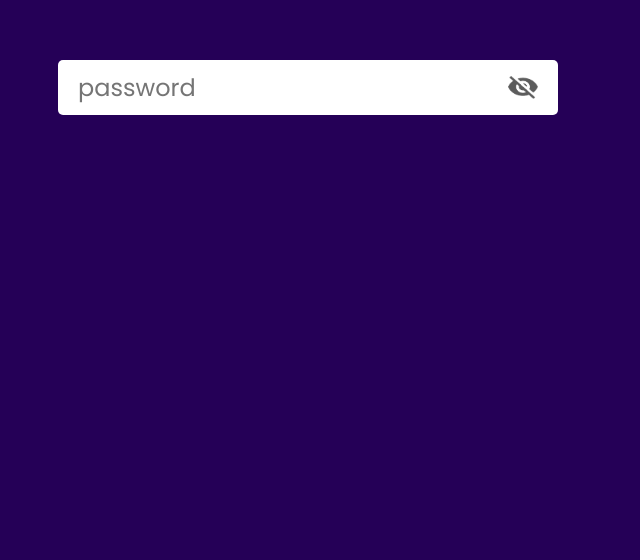
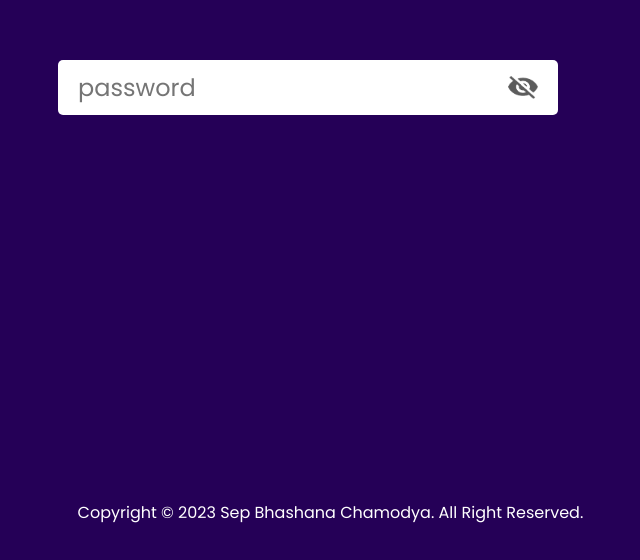
Before and after one commit to bhashana99/password-visible, a plain HTML site: page index.html in a window 1280 px wide. Shown: the part 240-800 px from the top of the page, without its empty margins (332-972 px from the left). Drawn offline with Linux system fonts and the light colour scheme.

Commit message:
add footer

```diff
--- a/index.html
+++ b/index.html
@@ -12,6 +12,10 @@
         <input type="password" name="" id="password" placeholder="password">
         <img src="./images/eye-close.png" alt="" id="eyeicon">
     </div>
+    <footer>
+        <p>Copyright &#169; 2023 Sep  Bhashana Chamodya. All Right Reserved. </p>
+    </footer>
+
 
 
     <script>
--- a/style.css
+++ b/style.css
@@ -22,6 +22,7 @@ body{
     -o-border-radius: 5px;
     display: flex;
     align-items: center;
+
 }
 .input-box input{
     width: 100%;
@@ -36,3 +37,12 @@ body{
     width: 30px;
     cursor: pointer;
 }
+footer{
+    position: relative;
+}
+footer p{
+    position: absolute;
+    bottom: -110px;
+    color: #fff;
+    left: 32%;
+}
```
